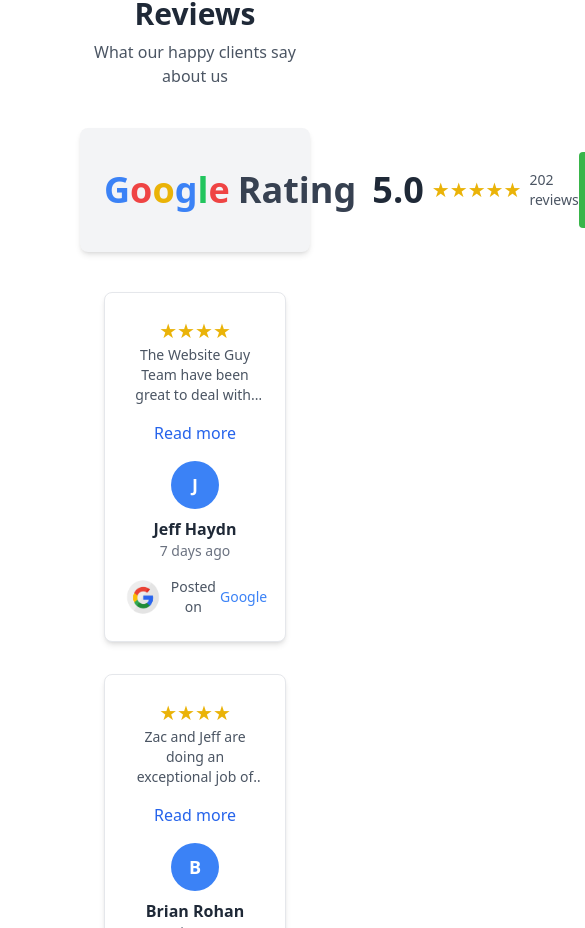
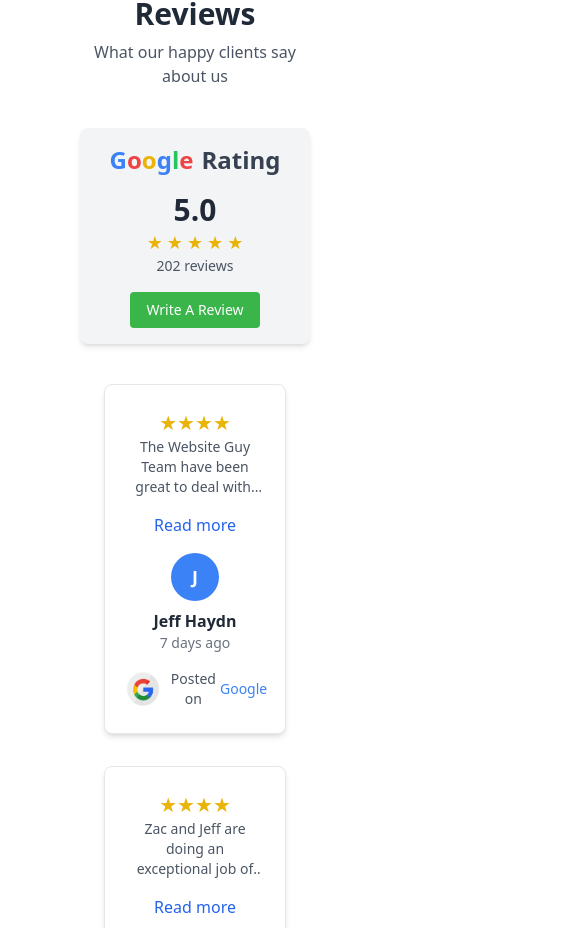
Before and after one commit to nerdtech-software/PestBusters, a React (Vite) app: page / in a window 390 px wide. Shown: the part 9794-10722 px from the top of the page, 585 px wide, since content can reach past the window. Built offline with nearby package versions, Linux system fonts and the light colour scheme.

Commit message:
google update

```diff
--- a/src/components/GoogleReviews.jsx
+++ b/src/components/GoogleReviews.jsx
@@ -82,40 +82,41 @@
           What our happy clients say about us
         </p>
       </div>
-      <div className="flex items-center justify-between bg-gray-100 p-6 rounded-lg shadow-md">
+      <div className="flex flex-col sm:flex-row items-center sm:justify-between bg-gray-100 p-4 sm:p-6 rounded-lg shadow-md space-y-4 sm:space-y-0">
   {/* Left Section */}
-      <div className="flex items-center space-x-4">
+  <div className="flex flex-col sm:flex-row items-center space-y-4 sm:space-y-0 sm:space-x-4">
     {/* Google Logo */}
-        <h3 className="text-gray-800 text-4xl font-medium">
-          <span className="text-blue-500 font-bold text-4xl">G</span>
-          <span className="text-red-500 font-bold text-4xl">o</span>
-          <span className="text-yellow-500 font-bold text-4xl">o</span>
-          <span className="text-blue-500 font-bold text-4xl">g</span>
-          <span className="text-green-500 font-bold text-4xl">l</span>
-          <span className="text-red-500 font-bold text-4xl">e</span>
+    <h3 className="text-gray-800 text-2xl sm:text-4xl font-medium text-center sm:text-left">
+      <span className="text-blue-500 font-bold">G</span>
+      <span className="text-red-500 font-bold">o</span>
+      <span className="text-yellow-500 font-bold">o</span>
+      <span className="text-blue-500 font-bold">g</span>
+      <span className="text-green-500 font-bold">l</span>
+      <span className="text-red-500 font-bold">e</span>
       <span className="ml-2 text-gray-700 font-semibold">Rating</span>
     </h3>
 
     {/* Rating */}
-        <div className="flex items-center space-x-2  ">
-          <span className="text-4xl font-bold text-gray-800">5.0</span>
-          <div className="flex">
+    <div className="flex flex-col sm:flex-row items-center sm:space-x-2">
+      <span className="text-3xl sm:text-4xl font-bold text-gray-800">5.0</span>
+      <div className="flex space-x-1">
         {/* 5 Star Icons */}
         {[...Array(5)].map((_, index) => (
-              <span key={index} className="text-yellow-500 text-xl">
+          <span key={index} className="text-yellow-500 text-lg sm:text-xl">
             ★
           </span>
         ))}
       </div>
-          <span className="text-gray-600 text-sm">202 reviews</span>
+      <span className="text-gray-600 text-sm sm:text-base">202 reviews</span>
     </div>
   </div>
 
   {/* Right Section */}
-      <button className="bg-orange hover:bg-blue-600 text-white text-sm font-medium py-2 px-4 rounded transition duration-200 ">
+  <button className="bg-orange hover:bg-green-400 text-white text-sm sm:text-base font-medium py-2 px-4 rounded transition duration-200">
     Write A Review
   </button>
 </div>
+
 
       {/* Review Cards */}
       <div className="grid grid-cols-1 md:grid-cols-2 lg:grid-cols-4 gap-8 px-6 py-10">
```
Lines whose indentation alone changed are shown as unchanged.
